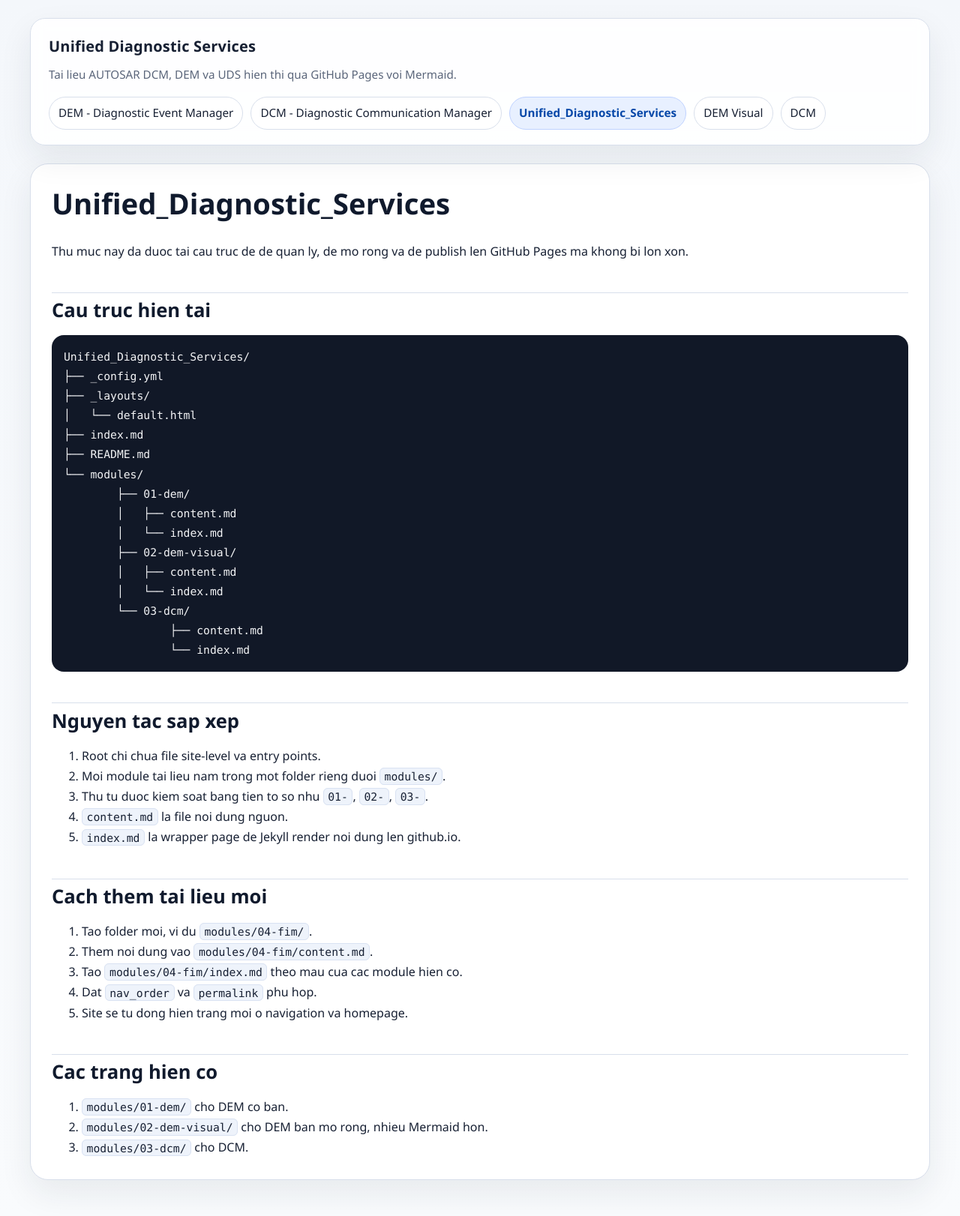
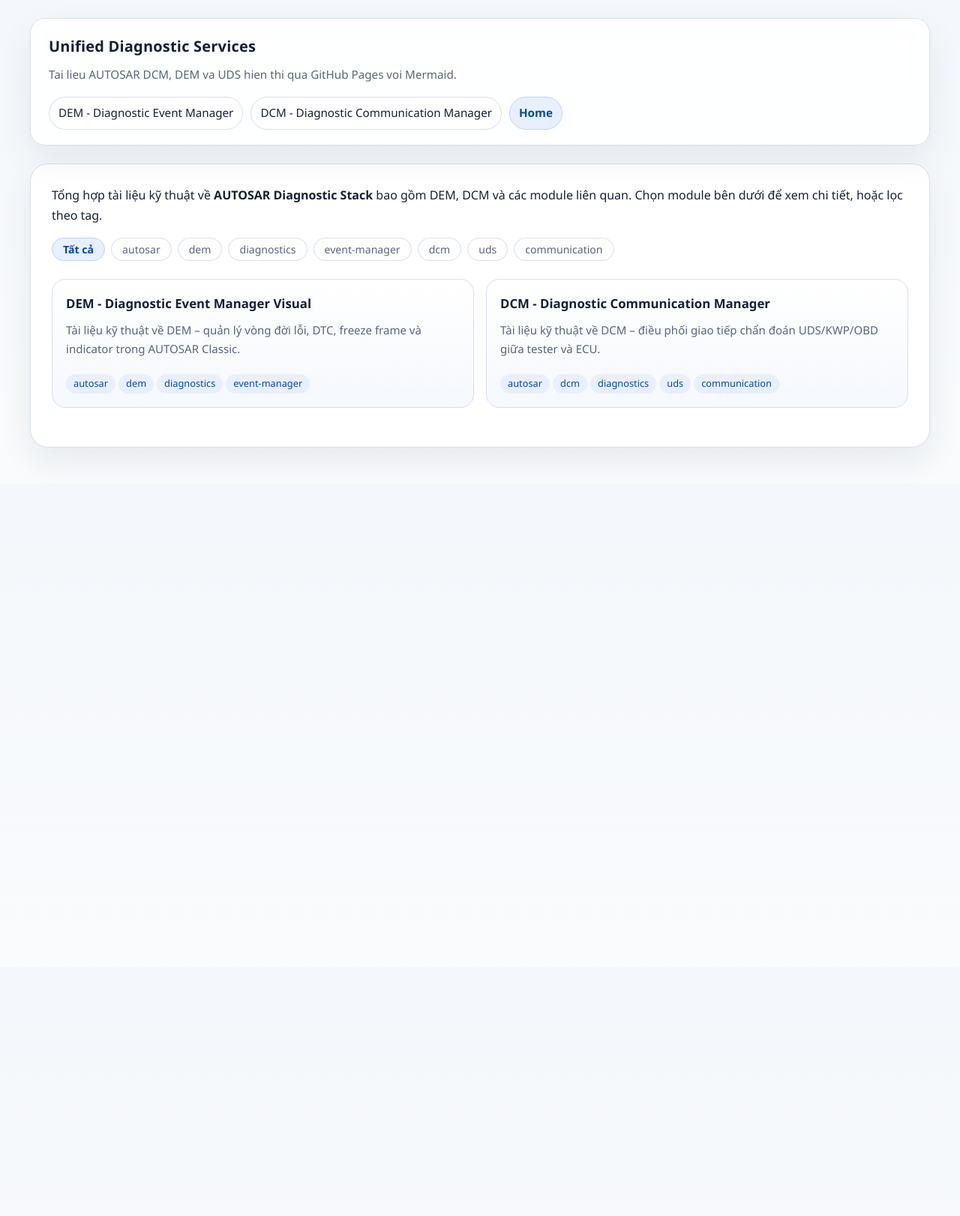
Before and after one commit to HoangPhuc02/Unified_Diagnostic_Services, a Jekyll site: the page built from index.md, in a window 1280 px wide. Shown: the whole page at 75% size. Built offline with Jekyll 4.4.1, drawn with Linux system fonts in a browser that asks for light colours; our own code applies the rules of GitHub Pages for plain Markdown files; after the commit the page ends 900 px from its top, so only the background shows below that.

Commit message:
Update the user interface

```diff
--- a/_layouts/default.html
+++ b/_layouts/default.html
@@ -252,6 +252,58 @@
 	 font-size: 0.94rem;
  }
 
+ /* Tag system */
+ .tag-filter {
+	 display: flex;
+	 flex-wrap: wrap;
+	 gap: 8px;
+	 margin: 0 0 1.5rem;
+ }
+
+ .tag-btn {
+	 padding: 5px 14px;
+	 border-radius: 999px;
+	 border: 1px solid var(--line);
+	 background: var(--surface);
+	 color: var(--muted);
+	 font-size: 0.88rem;
+	 font-family: inherit;
+	 cursor: pointer;
+	 transition: background 0.15s, color 0.15s, border-color 0.15s;
+ }
+
+ .tag-btn:hover,
+ .tag-btn.is-active {
+	 background: var(--accent-soft);
+	 border-color: #bfd2ff;
+	 color: #0647a8;
+	 font-weight: 600;
+ }
+
+ .tag-badge {
+	 display: inline-block;
+	 padding: 2px 10px;
+	 border-radius: 999px;
+	 background: var(--accent-soft);
+	 color: #0647a8;
+	 font-size: 0.8rem;
+	 font-weight: 500;
+	 margin: 4px 4px 0 0;
+ }
+
+ .doc-card__tags {
+	 margin-top: 8px;
+ }
+
+ .page-tags {
+	 display: flex;
+	 flex-wrap: wrap;
+	 gap: 6px;
+	 margin-bottom: 1.25rem;
+	 padding-bottom: 1rem;
+	 border-bottom: 1px solid var(--line);
+ }
+
  @media (max-width: 720px) {
 	 .site-shell {
 		 width: min(100% - 20px, 1200px);
@@ -335,6 +387,11 @@
 	 </header>
 
 	 <main class="page-card">
+		 {% if page.tags %}
+		 <div class="page-tags">
+			 {% for t in page.tags %}<span class="tag-badge">{{ t }}</span>{% endfor %}
+		 </div>
+		 {% endif %}
 		 {{ content }}
 	 </main>
  </div>
--- /dev/null
+++ b/index.md
@@ -0,0 +1,57 @@
+---
+layout: default
+title: Unified Diagnostic Services
+nav_title: Home
+nav_order: 1
+permalink: /
+description: Tổng hợp tài liệu kỹ thuật về AUTOSAR Diagnostic Stack – DEM, DCM và các module liên quan.
+---
+
+Tổng hợp tài liệu kỹ thuật về **AUTOSAR Diagnostic Stack** bao gồm DEM, DCM và các module liên quan. Chọn module bên dưới để xem chi tiết, hoặc lọc theo tag.
+
+{% assign all_module_pages = site.pages | where: "module", true | sort: "nav_order" %}
+{% assign all_tags = "" | split: "" %}
+{% for p in all_module_pages %}
+  {% for t in p.tags %}
+    {% unless all_tags contains t %}{% assign all_tags = all_tags | push: t %}{% endunless %}
+  {% endfor %}
+{% endfor %}
+
+<div class="tag-filter" id="tag-filter">
+  <button class="tag-btn is-active" data-tag="*">Tất cả</button>
+  {% for tag in all_tags %}
+  <button class="tag-btn" data-tag="{{ tag }}">{{ tag }}</button>
+  {% endfor %}
+</div>
+
+<div class="doc-grid" id="module-grid">
+  {% for p in all_module_pages %}
+  <a class="doc-card" href="{{ p.url | relative_url }}" data-tags="{{ p.tags | join: ',' }}">
+    <div class="doc-card__title">{{ p.title }}</div>
+    <p class="doc-card__desc">{{ p.description }}</p>
+    {% if p.tags %}
+    <div class="doc-card__tags">{% for t in p.tags %}<span class="tag-badge">{{ t }}</span>{% endfor %}</div>
+    {% endif %}
+  </a>
+  {% endfor %}
+</div>
+
+<script>
+(function () {
+  var filterBar = document.getElementById('tag-filter');
+  var grid = document.getElementById('module-grid');
+  if (!filterBar || !grid) return;
+  filterBar.addEventListener('click', function (e) {
+    var btn = e.target.closest('.tag-btn');
+    if (!btn) return;
+    filterBar.querySelectorAll('.tag-btn').forEach(function (b) { b.classList.remove('is-active'); });
+    btn.classList.add('is-active');
+    var tag = btn.dataset.tag;
+    grid.querySelectorAll('.doc-card').forEach(function (card) {
+      if (tag === '*') { card.style.display = ''; return; }
+      var tags = card.dataset.tags ? card.dataset.tags.split(',') : [];
+      card.style.display = tags.indexOf(tag) !== -1 ? '' : 'none';
+    });
+  });
+})();
+</script>
--- a/modules/01-dem/index.md
+++ b/modules/01-dem/index.md
@@ -3,7 +3,10 @@ layout: default
 title: DEM - Diagnostic Event Manager Visual
 nav_title: DEM Visual
 nav_order: 2
-description: Tai lieu DEM
+nav_exclude: true
+module: true
+tags: [autosar, dem, diagnostics, event-manager]
+description: Tài liệu kỹ thuật về DEM – quản lý vòng đời lỗi, DTC, freeze frame và indicator trong AUTOSAR Classic.
 permalink: /dem/
 source_file: modules/01-dem/content.md
 ---
--- a/modules/02-dcm/index.md
+++ b/modules/02-dcm/index.md
@@ -3,7 +3,10 @@ layout: default
 title: DCM - Diagnostic Communication Manager
 nav_title: DCM
 nav_order: 3
-description: Tai lieu DCM
+nav_exclude: true
+module: true
+tags: [autosar, dcm, diagnostics, uds, communication]
+description: Tài liệu kỹ thuật về DCM – điều phối giao tiếp chẩn đoán UDS/KWP/OBD giữa tester và ECU.
 permalink: /dcm/
 source_file: modules/02-dcm/content.md
 ---
```
Also changed, not shown: README.md.
